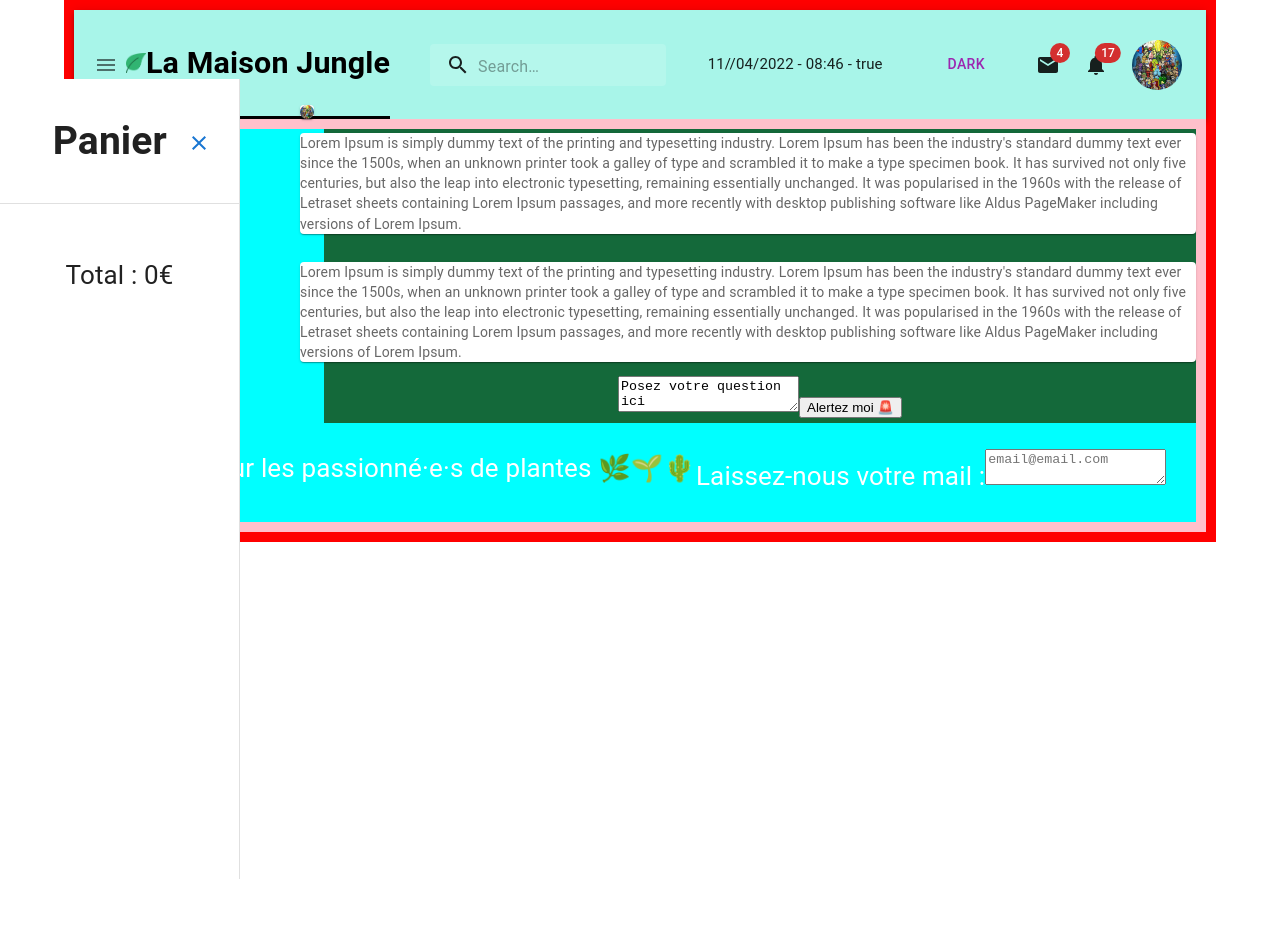
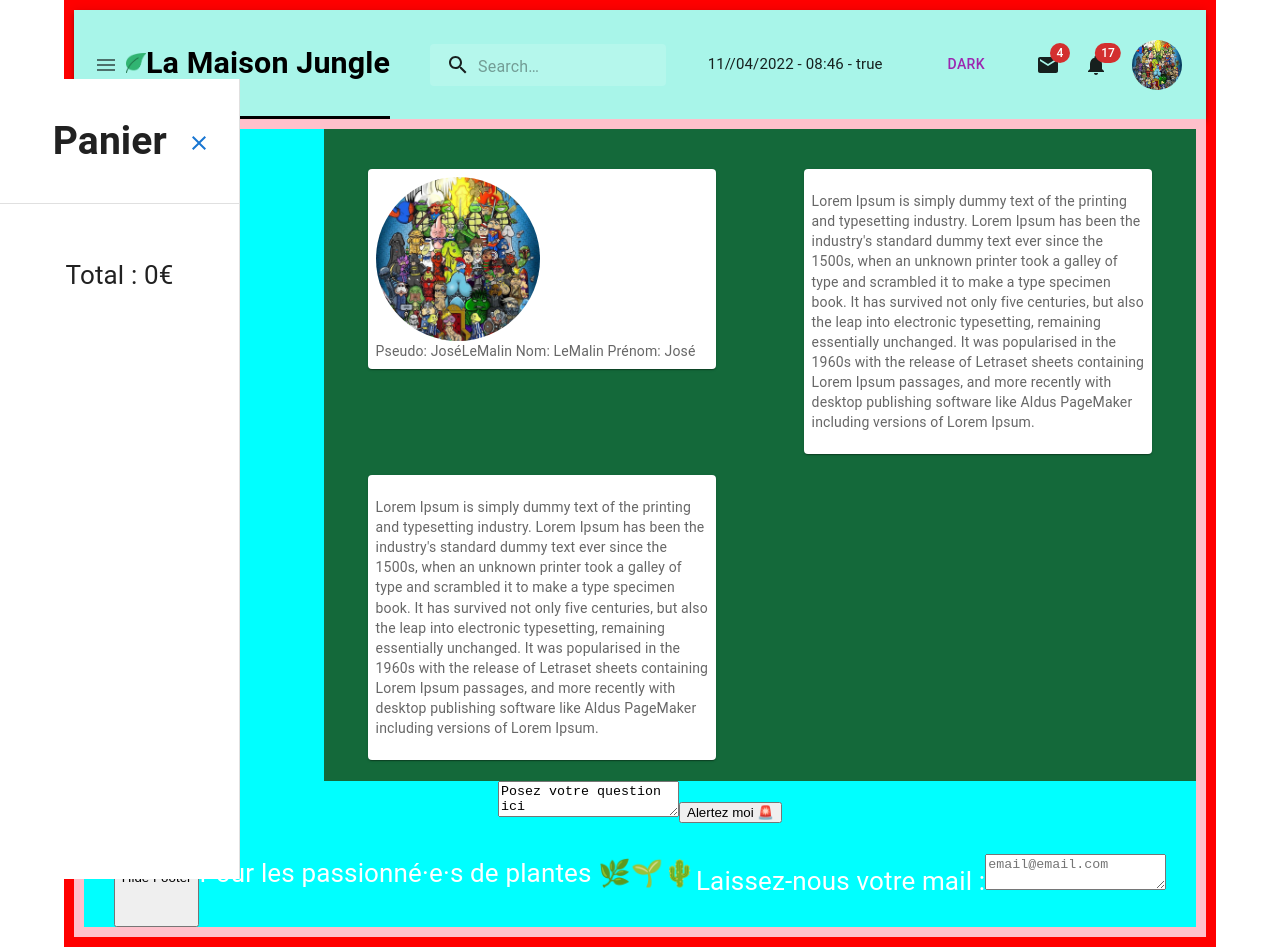
Before and after one commit to JoseLeMalin/maison-jungle-v2, a React (Create React App) app: page /user in a window 1280 px wide. Before the commit the page ends 800 px from the top, so only its background shows below. Built offline with nearby package versions, Linux system fonts and the light colour scheme.

Commit message:
Starting to work with React-query

```diff
--- a/package.json
+++ b/package.json
@@ -7,6 +7,7 @@
     "@emotion/styled": "^11.8.1",
     "@mui/icons-material": "^5.6.2",
     "@mui/material": "^5.6.4",
+    "@tanstack/react-query": "^4.26.1",
     "@testing-library/jest-dom": "^5.16.4",
     "@testing-library/react": "^12.1.4",
     "@testing-library/user-event": "^13.5.0",
--- a/src/components/App.js
+++ b/src/components/App.js
@@ -4,7 +4,7 @@ import { useEffect, useState, Fragment } from "react";
 import "../styles/App.css";
 import Banner from "./Banner";
 import Cart from "./Cart";
-import Footer from "./Footer";
+import { Footer } from './Footer'
 import QuestionForm from "./QuestionForm";
 import ShoppingList from "./ShoppingList";
 import User from "./User";
@@ -12,10 +12,17 @@ import Box from "@mui/material/Box";
 import { styled } from "@mui/material/styles";
 import { BrowserRouter as Router, Routes, Route } from "react-router-dom";
 import { Home } from "./Home";
+import { GitHubStats } from "./GitHubStats";
 import CssBaseline from "@mui/material/CssBaseline";
 import Container from "@mui/material/Container";
+import {
+  QueryClient,
+  QueryClientProvider,
+} from '@tanstack/react-query'
+const queryClient = new QueryClient()
 
-const App = () => {
+
+export const App = () => {
   const savedCart = localStorage.getItem("cart");
   const [cart, setCart] = useState(savedCart ? JSON.parse(savedCart) : []);
   const [footerDisplay, setDisplayFooter] = useState(true);
@@ -46,7 +53,7 @@ const App = () => {
 
   // https://v5.reactrouter.com/web/guides/quick-start
   return (
-    <Fragment>
+    <>
       <CssBaseline />
       <Container
         sx={{
@@ -65,7 +72,8 @@ const App = () => {
             <Box className="App-header">
               <Banner cartOpened={cartOpened} setCartOpened={setCartOpened} />
             </Box>
-            <Box className="App-container" border={10} borderColor={"pink"}>
+            <Box className="App-container" border={10} borderColor={"pink"}
+              sx={{ display: "flex" }}>
               <Cart
                 cart={cart}
                 setCart={setCart}
@@ -93,9 +101,19 @@ const App = () => {
                       />
                     }
                   ></Route>
+                  <Route
+                    path="/reactQuery"
+                    element={
+                      <QueryClientProvider client={queryClient}>
+                        <GitHubStats />
+                      </QueryClientProvider>
+                    }
+                  ></Route>
                 </Routes>
+              </Main>
+              <Box sx={{ display: "flex" }}>
                 <QuestionForm sx={{ display: "flex" }} />
-              </Main>
+              </Box>
               <Box sx={{ display: "flex" }}>
                 <button
                   type="button"
@@ -110,8 +128,6 @@ const App = () => {
           </Router>
         </Box>
       </Container>
-    </Fragment>
+    </>
   );
 }
-
-export default App;
--- a/src/components/Footer.js
+++ b/src/components/Footer.js
@@ -1,9 +1,8 @@
 import { useEffect, useState } from "react";
 import "../styles/Footer.css";
 import * as React from "react";
-import Box from "@mui/material/Box";
 
-const Footer = () => {
+export const Footer = () => {
   const [inputValue, setInputValue] = useState("");
 
   const checkInputValue = (eventText) => {
@@ -13,7 +12,7 @@ const Footer = () => {
   };
   useEffect(() => {
     console.log(`Déclenché seulement au 1er render`);
-  }, []);
+  }, [inputValue]);
   return (
     <React.Fragment>
       <div>
@@ -34,5 +33,3 @@ const Footer = () => {
     </React.Fragment>
   );
 };
-
-export default Footer;
--- /dev/null
+++ b/src/components/GitHubStats.js
@@ -0,0 +1,112 @@
+import {
+    QueryClient,
+    QueryClientProvider,
+    useQuery,
+    useQueryClient,
+    useMutation,
+} from '@tanstack/react-query';
+import Container from "@mui/material/Container";
+import { Box } from '@mui/material';
+import { flexbox } from '@mui/system';
+
+// const queryClient = new QueryClient()
+export const GitHubStats = () => {
+    const { isLoading, error, data } = useQuery({
+        queryKey: ['repoData'],
+        queryFn: () =>
+            fetch('https://api.github.com/repos/tannerlinsley/react-query').then(
+                (res) => res.json(),
+            ),
+    })
+
+    if (isLoading) return 'Loading...'
+
+    if (error) return 'An error has occurred: ' + error.message
+
+    return (
+        <Container sx={flexbox}>
+            {/* <QueryClientProvider client={queryClient}> */}
+
+            <Box>
+                <h1>{data.name}</h1>
+                <p>{data.description}</p>
+                <strong>👀 {data.subscribers_count}</strong>{' '}
+                <strong>✨ {data.stargazers_count}</strong>{' '}
+                <strong>🍴 {data.forks_count}</strong>
+            </Box>
+
+            <Todos />
+            <Comics />
+            {/* </QueryClientProvider> */}
+        </Container>
+    )
+}
+
+const Todos = () => {
+    // Access the client
+    // const queryClient = useQueryClient()
+
+    // Queries
+    const { isLoading, isError, error, data } = useQuery({
+        queryKey: ['repoDataBis'],
+        queryFn: () =>
+            fetch('https://api.publicapis.org/random').then(
+                (res) => res.json(),
+            ),
+    })
+    if (isLoading) return 'Loading...'
+    if (isError) {
+        return <span>Error: {error.message}</span>
+    }
+    if (error) return 'An error has occurred: ' + error.message
+    // Mutations
+    // const mutation = useMutation({
+    //     mutationFn: postTodo,
+    //     onSuccess: () => {
+    //         // Invalidate and refetch
+    //         queryClient.invalidateQueries({ queryKey: ['todos'] })
+    //     },
+    // })
+    return (
+        <Box>
+            <ul>
+                {data?.entries?.map((item, index) => (
+                    <li key={index} >{item.Description} - {item.Link}</li>
+                ))}
+            </ul>
+
+            {/* <button
+                // onClick={() => {
+                    // mutation.mutate({
+                        // id: Date.now(),
+                        // title: 'Do Laundry',
+                    // })
+                // }}
+            // >
+                {/* Add Todo */}
+            {/* </button> */}
+        </Box>
+    )
+}
+
+const Comics = () => {
+    // Queries
+    const { isLoading, isError, error, data } = useQuery({
+        queryKey: ['getComicImg'],
+        queryFn: () =>
+            fetch('http://api.citybik.es/v2/networks').then(
+                (res) => res.json(),
+            ),
+    })
+    if (isLoading) return 'Loading...'
+    if (isError) {
+        return <span>Error: {error.message}</span>
+    }
+    if (error) return 'An error has occurred: ' + error.message
+    console.log(data);
+    return (
+        <Box>
+            {data.networks[0].id}
+        </Box>
+    )
+}
--- a/src/components/User.js
+++ b/src/components/User.js
@@ -1,6 +1,5 @@
 import * as React from "react";
 import { Grid, Avatar, Box } from "@mui/material";
-
 import Paper from '@mui/material/Paper';
 import { styled } from '@mui/material/styles';
 import Allheroes from "../assets/All-heroes-in-one-picture.jpg";
@@ -9,24 +8,36 @@ const User = () => {
   const Item = styled(Paper)(({ theme }) => ({
     backgroundColor: theme.palette.mode === 'dark' ? '#1A2027' : '#fff',
     ...theme.typography.body2,
-    padding: theme.spacing("5"),
+    padding: theme.spacing(1),
     textAlign: 'left',
     color: theme.palette.text.secondary,
+    marginLeft: "10%",
+    marginRight: "10%",
+    marginBottom: "5%",
   }));
 
   return (
-    <Box >
+    <Box sx={{ flexGrow: 1 }}>
       <Grid
+        className="user-container"
+        gridAutoColumns={true}
         container
-        spacing={{ xs: 2, md: 3 }}
-        columns={{ xs: 4, sm: 8, md: 12 }}
+        columns={{ xs: 1, sm: 2 }}
+        paddingTop={{ xs: 5 }}
       >
-        <Grid key={"avatar"}>
+        <Grid key={"user-info"} xs={1}>
           <Item>
-            <Avatar alt="PP" src={Allheroes} sx={{ width: 14, height: 14 }} />
+            <Grid key={"avatar"} >
+              <Avatar alt="PP" src={Allheroes} sx={{ width: 164, height: 164 }} />
+            </Grid>
+            <Grid key={"name"}>
+              Pseudo: JoséLeMalin
+              Nom: LeMalin
+              Prénom: José
+            </Grid>
           </Item>
         </Grid>
-        <Grid key={"lorem 1"}>
+        <Grid key={"lorem 1"} xs={1}>
           <Item><p>
             Lorem Ipsum is simply dummy text of the printing and typesetting
             industry. Lorem Ipsum has been the industry's standard dummy text
@@ -40,7 +51,7 @@ const User = () => {
           </p></Item>
 
         </Grid>
-        <Grid key={"lorem 2"}>
+        <Grid key={"lorem 2"} xs={1}>
           <Item><p>
             Lorem Ipsum is simply dummy text of the printing and typesetting
             industry. Lorem Ipsum has been the industry's standard dummy text
--- a/src/index.js
+++ b/src/index.js
@@ -1,6 +1,6 @@
 import React from "react";
 import "../src/styles/index.css";
-import App from "./components/App";
+import { App } from "./components/App";
 import reportWebVitals from "./reportWebVitals";
 import { createRoot } from "react-dom/client";
 
--- a/src/styles/App.css
+++ b/src/styles/App.css
@@ -40,7 +40,7 @@
 
 .App-body {
   flex-direction: column;
-   background-color: #14693a;
+  background-color: #14693a;
   /*min-height: 100vh; */
   align-items: center;
   justify-content: center;
@@ -50,6 +50,7 @@
   /*padding-top: 5%;*/
   /*margin-top: 20%;*/
 }
+
 /*.App-link {
   color: #61dafb;
 }*/
@@ -58,6 +59,7 @@
   from {
     transform: rotate(0deg);
   }
+
   to {
     transform: rotate(360deg);
   }
--- /dev/null
+++ b/src/styles/User.css
@@ -0,0 +1,5 @@
+.user-container {
+    align-items: flex-start;
+    flex-direction: column wrap;
+    background-color: wheat;
+}
```
Also changed, not shown: 1 other file (tests, documents, lock files or other folders).
